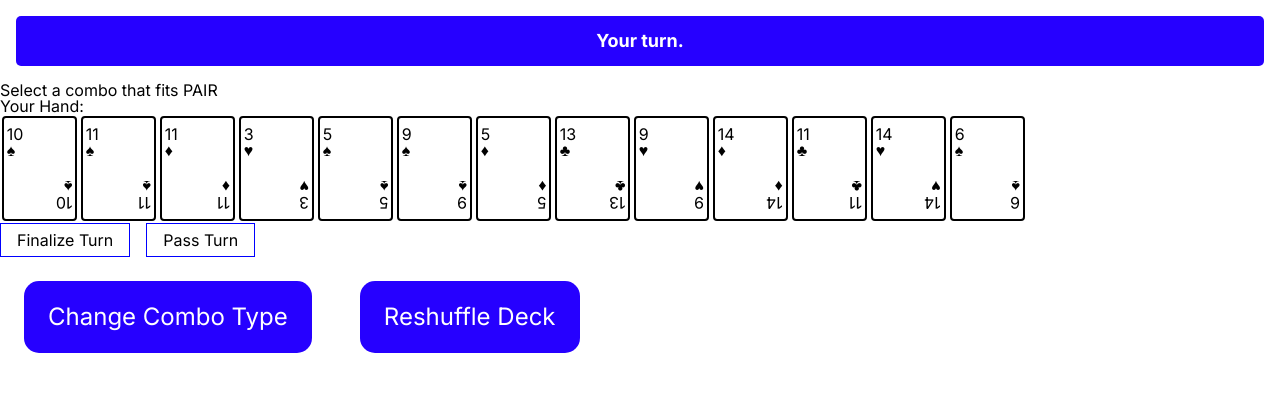
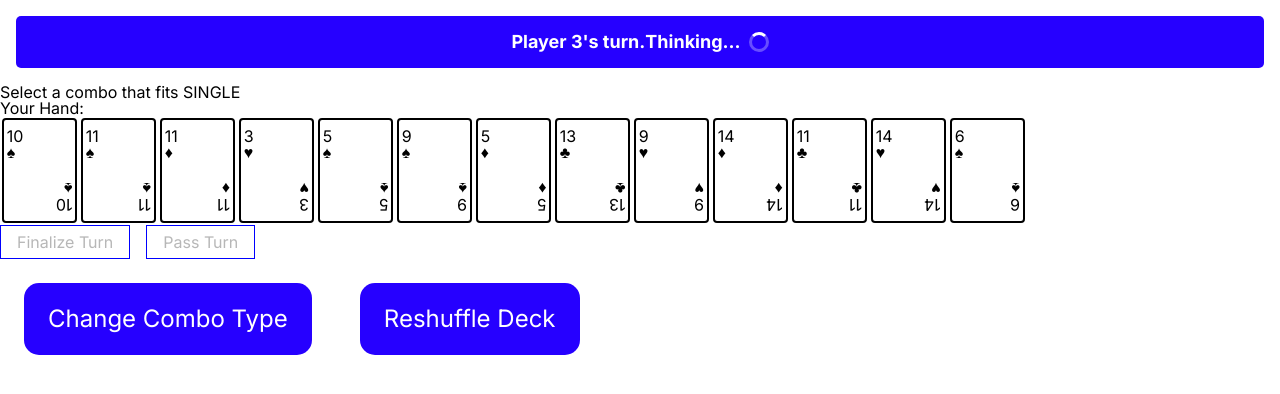
Before and after one commit to jduong09/thirteen, a Next.js app: page / in a window 1280 px wide. Both pictures are taken after a click on the button "Shuffle Deck". Shown: the top 394 px of the page. Built offline with nearby package versions, Linux system fonts and the light colour scheme.

Commit message:
simulate player turns; set combination fxn

```diff
--- a/components/game/game.js
+++ b/components/game/game.js
@@ -66,11 +66,27 @@ const Game = () => {
       shuffleDeck(true);
       comboChoiceLoop()
     }, 1000);
-
-    // TODO: For testing purposes, set player 0 to be first player. Remove when done testing.
-    setPlayerTurn(0);
   };
 
+  /**
+   * @description Changes the player turn to the next player.
+   */
+  const changeTurn = () => setPlayerTurn(playerTurn === 3 ? 0 : playerTurn + 1);
+
+  /**
+   * @description Determines the combination type for the current turn based on the cards submitted
+   * NOTE: This is currently unused. But will be once we have the logic in place for the AI moves (or if the user has the first turn)
+   * @param {Object[]} combo - Array of card objects
+   */
+  const determineCombination = (combo) => {
+    const [combination] = Object.entries(dictionaryCombinations).find(([key, val]) => val.isValid(combo)) || [];
+    if(combination) {
+      setCurrentTurnCombo(combination);
+    } else {
+      // Invalid combination --> reject combo
+      setComboStatus(false);
+    }
+  }
   /**
    * @description - Validates the submitted combo against the last combo played.
    * @param {Object[]} combo - Array of card objects
@@ -86,7 +102,6 @@ const Game = () => {
    * @param {Object[]} combo - Array of card objects
    */
   const requestCombo = (combo, combination) => {
-
     // Check if combo is valid
     if(validateCombo(combo, combination)) {
       // Accept combo and set player turn
@@ -94,11 +109,15 @@ const Game = () => {
 
       // For purposes of Dictionary of Combinations PR, commenting out passTurn and infinitely looping comboChoiceLoop
       // passTurn();
-      comboChoiceLoop();
+      // comboChoiceLoop();
+
       combo.forEach((card) => {
         hands[playerTurn].hand = hands[playerTurn].hand.filter((handCard) => handCard.value !== card.value);
       });
       setHands(hands);
+
+      // TODO: Remove when done testing. This is just to simulate a fake game.
+      setTimeout(() => changeTurn(), 3000);
     } else {
       // Reject combo
       setComboStatus(false);
@@ -109,7 +128,7 @@ const Game = () => {
    * @description Updates the player turn to the next player.
    */
   const passTurn = () => {
-    setPlayerTurn(playerTurn === 3 ? 0 : playerTurn + 1);
+    changeTurn();
     setComboStatus(true);
   }
 
@@ -118,7 +137,7 @@ const Game = () => {
    */
   const comboChoiceLoop = () => {
     // const randomInt = Math.floor(Math.random() * (6 - 1 + 1) + 1);
-    const randomInt = 2; // TODO: This is just for quick testing
+    const randomInt = 1; // TODO: Clean this up later; this is just for quick testing
 
     if (randomInt === 1) {
       setPrompt('Select a combo that fits SINGLE');
@@ -144,7 +163,6 @@ const Game = () => {
   /**
    * @description Reshuffle deck to test combos.
    */
-
   const reshuffleDeck = () => {
     shuffleDeck(false);
     setComboStatus(null);
@@ -153,6 +171,26 @@ const Game = () => {
 
   // Only show shuffle button at start or end of game
   const shuffleBtn = deckIsShuffled ? null : <button className={gameStyles.shuffleBtn} onClick={onShuffleClick}>Shuffle Deck</button>;
+
+  /**
+   * NOTE: This is logic for AI players
+   */
+  if(playerTurn !== 0) {
+    // TODO: Simulate player's turn
+    // For testing right now, I'm just playing the lowest single card until we write the logic for the AI
+    // TODO: Once we have a more comprehensive AI, we can update the combination type.
+    const currHand = hands[playerTurn].hand;
+    const lowestCard = currHand.reduce((lowest, curr) => {
+      if(curr.value < lowest) {
+        return curr.value;
+      }
+      return lowest;
+    }, 53);
+
+    // TODO: Remove when done testing. This is mocking a single card play
+    setTimeout(() => requestCombo([currHand.find((card) => card.value === lowestCard)], 'single'), 3000);
+  }
+
   return (
     <game>
       {introIsVisible
@@ -165,7 +203,10 @@ const Game = () => {
 
       {deckIsShuffled &&
         <div>
-          <h2 className={gameStyles.turnIndicator}>{playerTurn === 0 ? 'Your' : `Player ${playerTurn + 1}'s`} turn.</h2>
+          <h2 className={gameStyles.turnIndicator}>
+            <span>{playerTurn === 0 ? 'Your' : `Player ${playerTurn + 1}'s`} turn.</span>
+            {playerTurn !== 0 && <span> Thinking... <span className={gameStyles.loading}></span></span>}
+          </h2>
           <h2>{prompt}</h2>
           <h3>Your Hand:</h3>
           <Hand cards={hands[0].hand}
--- a/components/game/game.module.scss
+++ b/components/game/game.module.scss
@@ -56,4 +56,28 @@ $primary-color: #2600ff;
   justify-content: center;
   align-items: center;
   border-radius: 5px;
+  > span {
+    display: flex;
+    justify-content: center;
+    align-items: center;
+  }
 }
+
+.loading {
+  display: inline-block;
+  margin-left: 0.5rem;
+  width: 20px;
+  height: 20px;
+  border: 3px solid rgba(255,255,255,.3);
+  border-radius: 50%;
+  border-top-color: #fff;
+  animation: spin 1s ease-in-out infinite;
+  -webkit-animation: spin 1s ease-in-out infinite;
+}
+
+@keyframes spin {
+  to { -webkit-transform: rotate(360deg); }
+}
+@-webkit-keyframes spin {
+  to { -webkit-transform: rotate(360deg); }
+}
```
